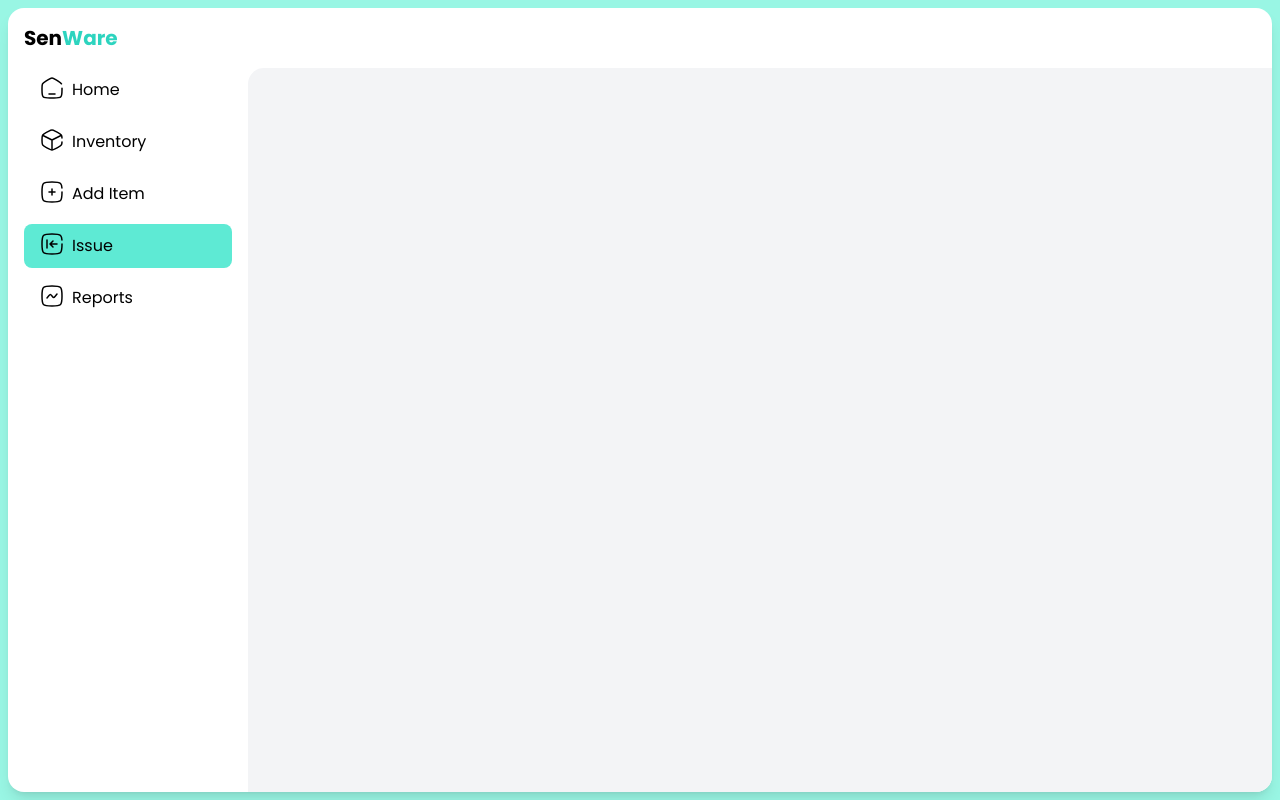
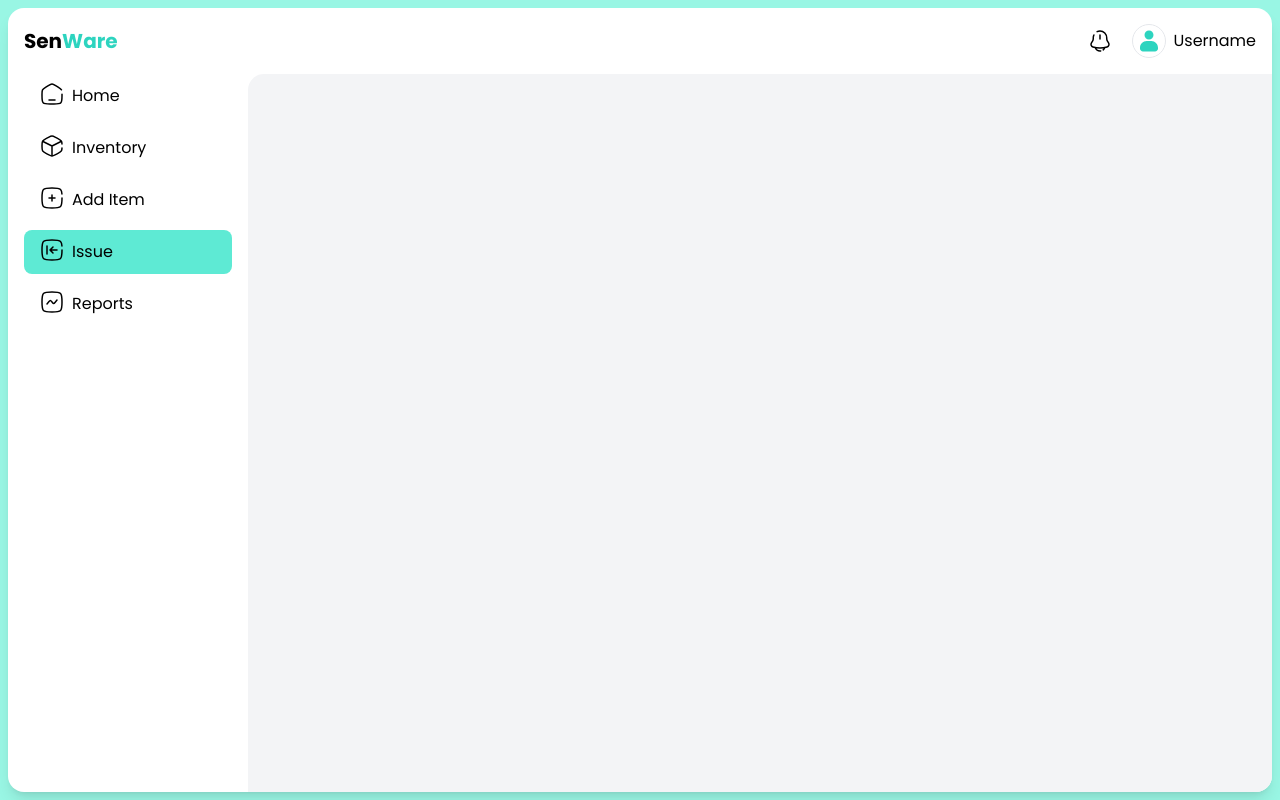
Before and after one commit to abdurrehman0206/SenWare, a Next.js app: page /issue in a window 1280 px wide. Built offline with nearby package versions, Linux system fonts and the light colour scheme.

Commit message:
Added User Bar

```diff
--- /dev/null
+++ b/src/components/Icons/Avatar.tsx
@@ -0,0 +1,16 @@
+export const AvatarIcon = ({ ...className }) => {
+  return (
+    <svg viewBox="0 0 16 16" xmlns="http://www.w3.org/2000/svg" {...className}>
+      <g id="SVGRepo_bgCarrier" strokeWidth="0"></g>
+      <g
+        id="SVGRepo_tracerCarrier"
+        strokeLinecap="round"
+        strokeLinejoin="round"
+      ></g>
+      <g id="SVGRepo_iconCarrier">
+        {" "}
+        <path d="m 8 1 c -1.65625 0 -3 1.34375 -3 3 s 1.34375 3 3 3 s 3 -1.34375 3 -3 s -1.34375 -3 -3 -3 z m -1.5 7 c -2.492188 0 -4.5 2.007812 -4.5 4.5 v 0.5 c 0 1.109375 0.890625 2 2 2 h 8 c 1.109375 0 2 -0.890625 2 -2 v -0.5 c 0 -2.492188 -2.007812 -4.5 -4.5 -4.5 z m 0 0"></path>{" "}
+      </g>
+    </svg>
+  );
+};
--- /dev/null
+++ b/src/components/Icons/Notification.tsx
@@ -0,0 +1,31 @@
+export const NotificationIcon = ({ ...className }) => {
+  return (
+    <svg
+      viewBox="0 0 24 24"
+      fill="none"
+      xmlns="http://www.w3.org/2000/svg"
+      {...className}
+    >
+      <g id="SVGRepo_bgCarrier" strokeWidth="0"></g>
+      <g
+        id="SVGRepo_tracerCarrier"
+        strokeLinecap="round"
+        strokeLinejoin="round"
+      ></g>
+      <g id="SVGRepo_iconCarrier">
+        {" "}
+        <path d="M12 6V10" strokeWidth="1.5" strokeLinecap="round"></path>{" "}
+        <path
+          d="M7.5 19C8.15503 20.7478 9.92246 22 12 22C12.2445 22 12.4847 21.9827 12.7192 21.9492M16.5 19C16.2329 19.7126 15.781 20.3428 15.1985 20.8393"
+          strokeWidth="1.5"
+          strokeLinecap="round"
+        ></path>{" "}
+        <path
+          d="M9.10745 2.67414C9.98414 2.24187 10.9649 2 12 2C15.7274 2 18.7491 5.13623 18.7491 9.00497V9.70957C18.7491 10.5552 18.9903 11.3818 19.4422 12.0854L20.5496 13.8095C21.5612 15.3843 20.789 17.5249 19.0296 18.0229C14.4273 19.3257 9.57274 19.3257 4.97036 18.0229C3.21105 17.5249 2.43882 15.3843 3.45036 13.8095L4.5578 12.0854C5.00972 11.3818 5.25087 10.5552 5.25087 9.70957V9.00497C5.25087 7.93058 5.48391 6.91269 5.90039 6.00277"
+          strokeWidth="1.5"
+          strokeLinecap="round"
+        ></path>{" "}
+      </g>
+    </svg>
+  );
+};
--- a/src/components/TopBar/TopBar.tsx
+++ b/src/components/TopBar/TopBar.tsx
@@ -1,11 +1,14 @@
+import UserBar from "../UserBar/UserBar";
+
 const TopBar = () => {
   return (
     <nav>
-      <div className="p-4 flex items-center">
+      <div className="p-4 flex items-center justify-between">
         <h1 className="font-bold text-xl">
           Sen
           <span className="text-teal-400">Ware</span>
         </h1>
+        <UserBar />
       </div>
     </nav>
   );
--- /dev/null
+++ b/src/components/UserBar/UserBar.tsx
@@ -0,0 +1,20 @@
+import Image from "next/image";
+import { AvatarIcon } from "../Icons/Avatar";
+import { NotificationIcon } from "../Icons/Notification";
+const UserBar = () => {
+  return (
+    <div className="flex flex-row items-center gap-5">
+      <button className="cursor-pointer">
+        <NotificationIcon className={"h-6 w-6 stroke-black"} />
+      </button>
+      <span className="flex items-center gap-2">
+        <div className=" border rounded-full">
+          <AvatarIcon className={"w-6 h-6 m-1 fill-teal-400"} />
+        </div>
+        <h5>Username</h5>
+      </span>
+    </div>
+  );
+};
+
+export default UserBar;
```
